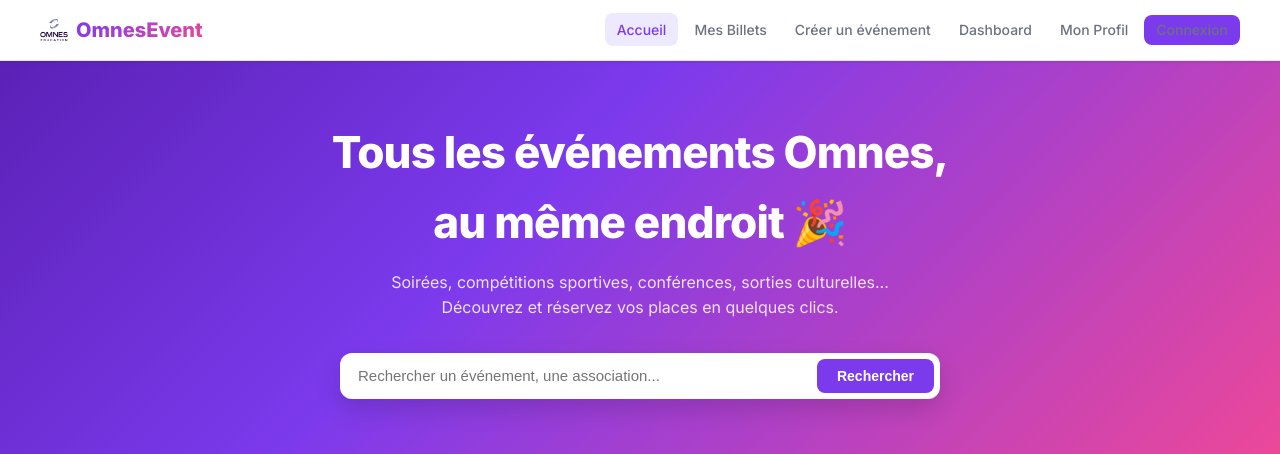
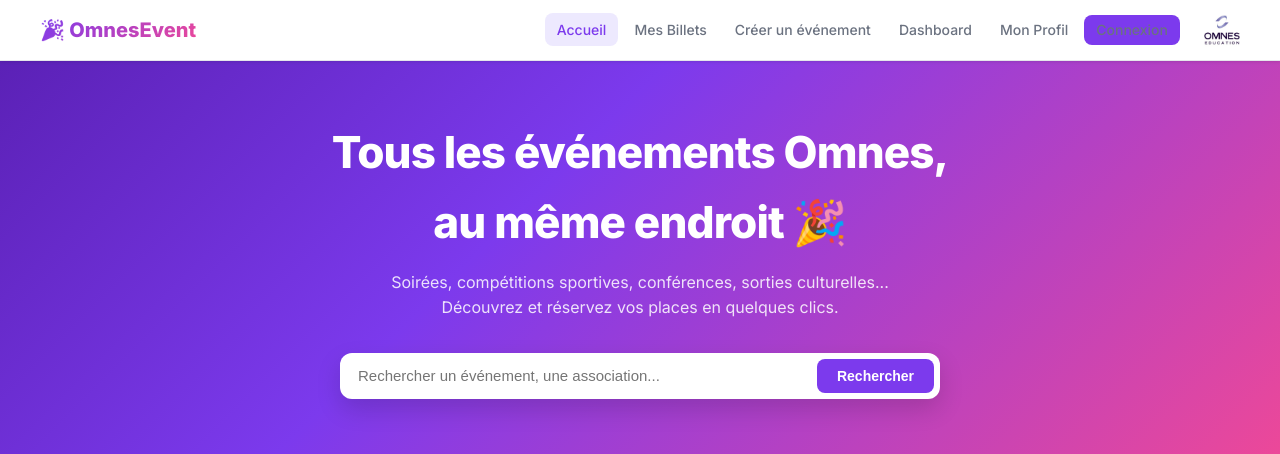
Before and after one commit to Maelseytre/WEB-Dynamique-Groupe-3A, a PHP site: page / in a window 1280 px wide. Shown: the top 454 px of the page. Run offline with PHP 8.4, Linux system fonts and the light colour scheme.

Commit message:
Deplace le logo Omnes a droite du header

```diff
--- a/Index.html
+++ b/Index.html
@@ -13,10 +13,7 @@
   <!-- NAVBAR -->
   <nav class="navbar">
     <div class="navbar-inner">
-      <a href="Index.html" class="navbar-brand">
-        <img src="images/omneseducation_logo.jpeg" alt="Logo Omnes Education" class="navbar-logo">
-        <span>OmnesEvent</span>
-      </a>
+      <a href="Index.html" class="navbar-brand">🎉 OmnesEvent</a>
       <ul class="navbar-nav">
         <li><a href="Index.html" class="active">Accueil</a></li>
         <li><a href="mes-billets.html">Mes Billets</a></li>
@@ -25,6 +22,7 @@
         <li><a href="profil.html">Mon Profil</a></li>
         <li><a href="connexion.html" class="btn btn-primary btn-sm">Connexion</a></li>
       </ul>
+      <img src="images/omneseducation_logo.jpeg" alt="Logo Omnes Education" class="navbar-logo">
       <button class="hamburger" id="hamburger" aria-label="Menu">
         <span></span><span></span><span></span>
       </button>
--- a/admin.html
+++ b/admin.html
@@ -12,16 +12,14 @@
 
   <nav class="navbar">
     <div class="navbar-inner">
-      <a href="Index.html" class="navbar-brand">
-        <img src="images/omneseducation_logo.jpeg" alt="Logo Omnes Education" class="navbar-logo">
-        <span>OmnesEvent</span>
-      </a>
+      <a href="Index.html" class="navbar-brand">🎉 OmnesEvent</a>
       <ul class="navbar-nav">
         <li><a href="Index.html">Accueil</a></li>
         <li><a href="admin.html" class="active">Administration</a></li>
         <li><a href="profil.html">Mon Profil</a></li>
         <li><a href="connexion.html" class="btn btn-outline btn-sm">Déconnexion</a></li>
       </ul>
+      <img src="images/omneseducation_logo.jpeg" alt="Logo Omnes Education" class="navbar-logo">
       <button class="hamburger" id="hamburger"><span></span><span></span><span></span></button>
     </div>
   </nav>
--- a/creer-evenement.html
+++ b/creer-evenement.html
@@ -12,10 +12,7 @@
 
   <nav class="navbar">
     <div class="navbar-inner">
-      <a href="Index.html" class="navbar-brand">
-        <img src="images/omneseducation_logo.jpeg" alt="Logo Omnes Education" class="navbar-logo">
-        <span>OmnesEvent</span>
-      </a>
+      <a href="Index.html" class="navbar-brand">🎉 OmnesEvent</a>
       <ul class="navbar-nav">
         <li><a href="Index.html">Accueil</a></li>
         <li><a href="mes-billets.html">Mes Billets</a></li>
@@ -24,6 +21,7 @@
         <li><a href="profil.html">Mon Profil</a></li>
         <li><a href="connexion.html" class="btn btn-outline btn-sm">Déconnexion</a></li>
       </ul>
+      <img src="images/omneseducation_logo.jpeg" alt="Logo Omnes Education" class="navbar-logo">
       <button class="hamburger" id="hamburger"><span></span><span></span><span></span></button>
     </div>
   </nav>
--- a/evenement-detail.html
+++ b/evenement-detail.html
@@ -13,10 +13,7 @@
   <!-- NAVBAR -->
   <nav class="navbar">
     <div class="navbar-inner">
-      <a href="Index.html" class="navbar-brand">
-        <img src="images/omneseducation_logo.jpeg" alt="Logo Omnes Education" class="navbar-logo">
-        <span>OmnesEvent</span>
-      </a>
+      <a href="Index.html" class="navbar-brand">🎉 OmnesEvent</a>
       <ul class="navbar-nav">
         <li><a href="Index.html">Accueil</a></li>
         <li><a href="mes-billets.html">Mes Billets</a></li>
@@ -24,6 +21,7 @@
         <li><a href="profil.html">Mon Profil</a></li>
         <li><a href="connexion.html" class="btn btn-primary btn-sm">Connexion</a></li>
       </ul>
+      <img src="images/omneseducation_logo.jpeg" alt="Logo Omnes Education" class="navbar-logo">
       <button class="hamburger" id="hamburger"><span></span><span></span><span></span></button>
     </div>
   </nav>
--- a/mes-billets.html
+++ b/mes-billets.html
@@ -12,16 +12,14 @@
 
   <nav class="navbar">
     <div class="navbar-inner">
-      <a href="Index.html" class="navbar-brand">
-        <img src="images/omneseducation_logo.jpeg" alt="Logo Omnes Education" class="navbar-logo">
-        <span>OmnesEvent</span>
-      </a>
+      <a href="Index.html" class="navbar-brand">🎉 OmnesEvent</a>
       <ul class="navbar-nav">
         <li><a href="Index.html">Accueil</a></li>
         <li><a href="mes-billets.html" class="active">Mes Billets</a></li>
         <li><a href="profil.html">Mon Profil</a></li>
         <li><a href="connexion.html" class="btn btn-outline btn-sm">Déconnexion</a></li>
       </ul>
+      <img src="images/omneseducation_logo.jpeg" alt="Logo Omnes Education" class="navbar-logo">
       <button class="hamburger" id="hamburger"><span></span><span></span><span></span></button>
     </div>
   </nav>
--- a/profil.html
+++ b/profil.html
@@ -12,16 +12,14 @@
 
   <nav class="navbar">
     <div class="navbar-inner">
-      <a href="Index.html" class="navbar-brand">
-        <img src="images/omneseducation_logo.jpeg" alt="Logo Omnes Education" class="navbar-logo">
-        <span>OmnesEvent</span>
-      </a>
+      <a href="Index.html" class="navbar-brand">🎉 OmnesEvent</a>
       <ul class="navbar-nav">
         <li><a href="Index.html">Accueil</a></li>
         <li><a href="mes-billets.html">Mes Billets</a></li>
         <li><a href="profil.html" class="active">Mon Profil</a></li>
         <li><a href="connexion.html" class="btn btn-outline btn-sm">Déconnexion</a></li>
       </ul>
+      <img src="images/omneseducation_logo.jpeg" alt="Logo Omnes Education" class="navbar-logo">
       <button class="hamburger" id="hamburger"><span></span><span></span><span></span></button>
     </div>
   </nav>
--- a/style.css
+++ b/style.css
@@ -47,33 +47,32 @@ body {
   display: flex;
   align-items: center;
   justify-content: space-between;
+  gap: 1rem;
 }
 .navbar-brand {
   font-size: 1.25rem;
   font-weight: 800;
-  display: inline-flex;
-  align-items: center;
-  gap: 0.5rem;
-  flex-shrink: 0;
-  text-decoration: none;
-}
-.navbar-logo {
-  width: 28px;
-  height: 28px;
-  object-fit: contain;
-  border-radius: 4px;
-}
-.navbar-brand span {
   background: linear-gradient(135deg, var(--primary), var(--secondary));
   -webkit-background-clip: text;
   -webkit-text-fill-color: transparent;
   background-clip: text;
+  text-decoration: none;
+  flex-shrink: 0;
+}
+.navbar-logo {
+  width: 36px;
+  height: 36px;
+  object-fit: contain;
+  border-radius: 5px;
+  flex-shrink: 0;
+  margin-left: 0.5rem;
 }
 .navbar-nav {
   display: flex;
   align-items: center;
   gap: 0.25rem;
   list-style: none;
+  margin-left: auto;
 }
 .navbar-nav a {
   color: var(--text-muted);
@@ -580,6 +579,16 @@ textarea.form-control { resize: vertical; min-height: 100px; }
 @media (max-width: 768px) {
   .navbar-nav { display: none; }
   .hamburger { display: flex; }
+  .navbar-logo {
+    width: 34px;
+    height: 34px;
+    margin-left: 0.5rem;
+    order: 3;
+  }
+  .hamburger {
+    order: 2;
+    margin-left: auto;
+  }
   .hide-mobile { display: none !important; }
 }
 @media (min-width: 769px) { .show-mobile { display: none !important; } }
--- a/tableau-de-bord.html
+++ b/tableau-de-bord.html
@@ -12,10 +12,7 @@
 
   <nav class="navbar">
     <div class="navbar-inner">
-      <a href="Index.html" class="navbar-brand">
-        <img src="images/omneseducation_logo.jpeg" alt="Logo Omnes Education" class="navbar-logo">
-        <span>OmnesEvent</span>
-      </a>
+      <a href="Index.html" class="navbar-brand">🎉 OmnesEvent</a>
       <ul class="navbar-nav">
         <li><a href="Index.html">Accueil</a></li>
         <li><a href="creer-evenement.html">Créer un événement</a></li>
@@ -23,6 +20,7 @@
         <li><a href="profil.html">Mon Profil</a></li>
         <li><a href="connexion.html" class="btn btn-outline btn-sm">Déconnexion</a></li>
       </ul>
+      <img src="images/omneseducation_logo.jpeg" alt="Logo Omnes Education" class="navbar-logo">
       <button class="hamburger" id="hamburger"><span></span><span></span><span></span></button>
     </div>
   </nav>
```
